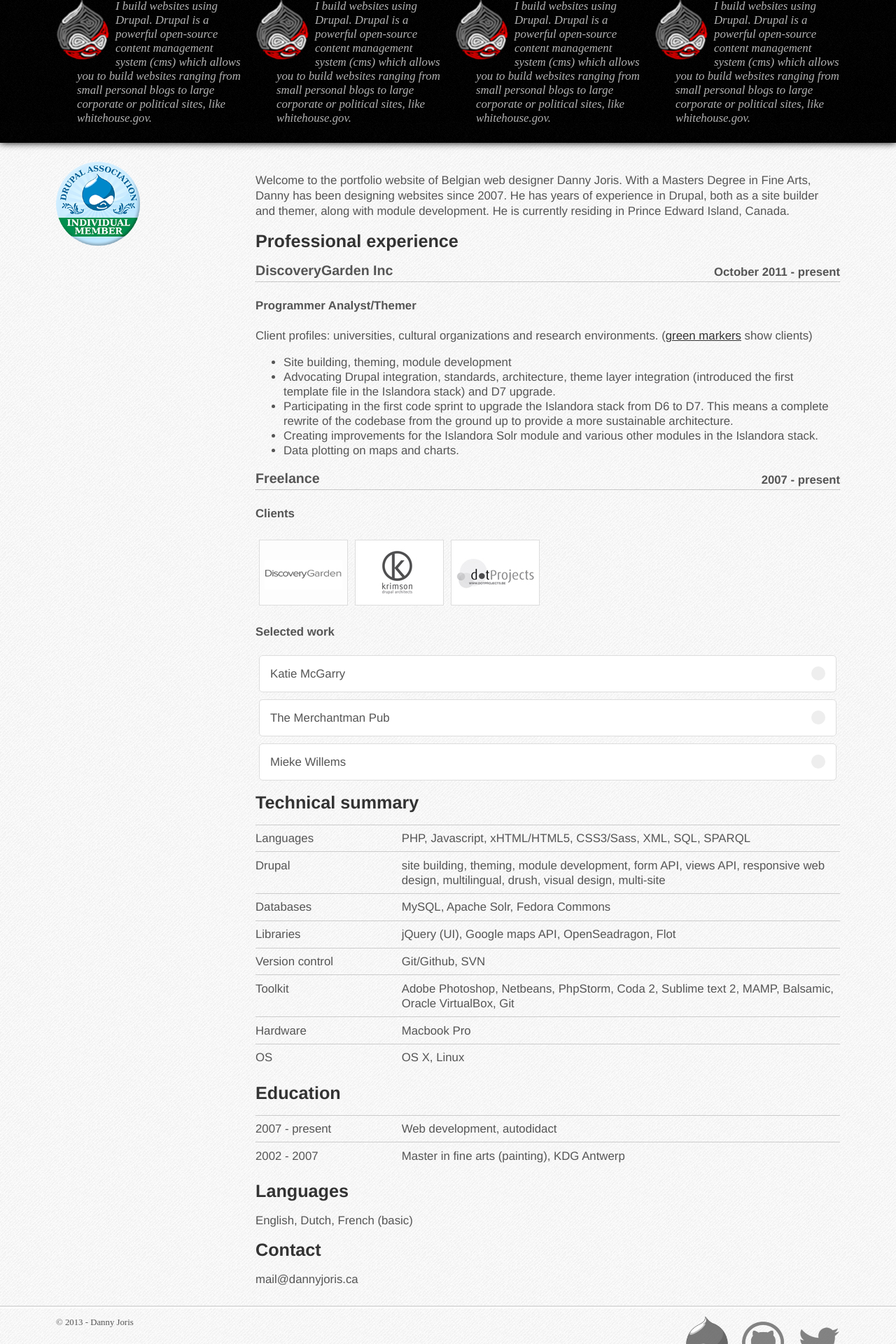
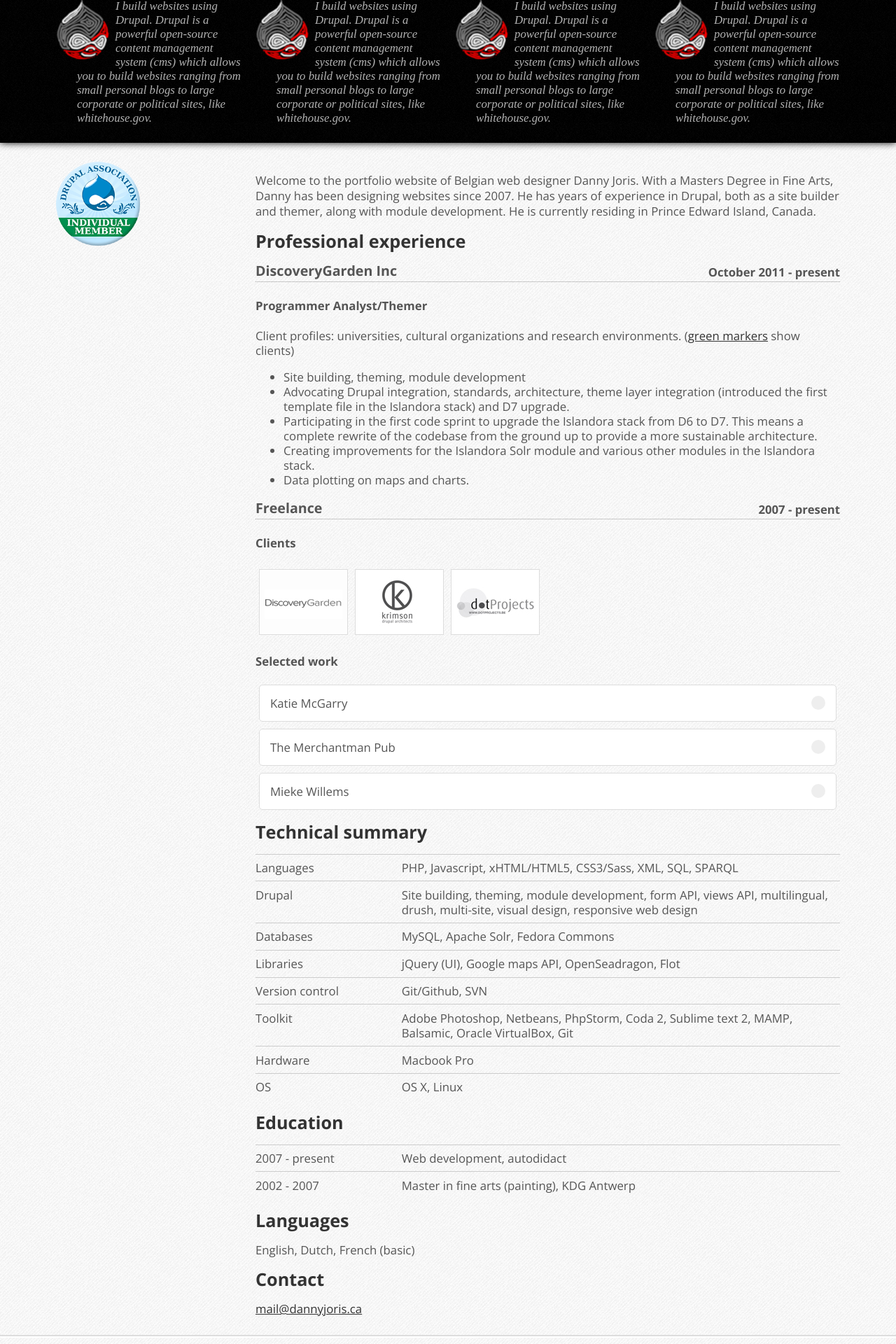
Before and after one commit to DannyJoris/dannyjoris-portfolio, a Jekyll site: the page built from index.html, in a window 1280 px wide. Shown: the part 689-2609 px from the top of the page at 70% size. Built offline with Jekyll 4.4.1, drawn with Linux system fonts in a browser that asks for light colours.

Commit message:
added open sans

```diff
--- a/_layouts/html.html
+++ b/_layouts/html.html
@@ -30,6 +30,9 @@
     <meta name="twitter:card" content="summary">
     <meta name="twitter:creator" content="@dannyjoris">
 
+    <!-- Web fonts -->
+    <link href='http://fonts.googleapis.com/css?family=Open+Sans:400,700' rel='stylesheet' type='text/css'>
+
     <!-- Css -->
     <link rel="stylesheet" href="/css/normalize.css" type="text/css" media="all" />
     <link rel="stylesheet" href="/css/styles.css" type="text/css" media="all" />
--- a/css/styles.css
+++ b/css/styles.css
@@ -739,13 +739,13 @@ ul#freelance-selected-work li.miekewillems:hover .marker {
   margin-bottom: 1em;
   font-size: 105%;
   line-height: 125%;
-  font-family: Helvetica, Arial, Calibri, sans-serif;
+  font-family: "Open Sans", Helvetica, Arial, Calibri, sans-serif;
   color: #555555;
 }
 @media -sass-debug-info{filename{font-family:file\:\/\/\/Applications\/MAMP\/htdocs\/github-pages\/dannyjoris-jekyll\/sass\/styles\.scss}line{font-family:\00003417}}
 #main h1,
 #main h2 {
-  font-family: Helvetica, Arial, Calibri, sans-serif;
+  font-family: "Open Sans", Helvetica, Arial, Calibri, sans-serif;
 }
 @media -sass-debug-info{filename{font-family:file\:\/\/\/Applications\/MAMP\/htdocs\/github-pages\/dannyjoris-jekyll\/sass\/styles\.scss}line{font-family:\00003421}}
 #main #content p {
--- a/index.html
+++ b/index.html
@@ -34,7 +34,7 @@ Client profiles: universities, cultural organizations and research environments.
   <dt>Languages</dt>
   <dd>PHP, Javascript, xHTML/HTML5, CSS3/Sass, XML, SQL, SPARQL</dd>
   <dt>Drupal</dt>
-  <dd>site building, theming, module development, form API, views API, responsive web design, multilingual, drush, visual design, multi-site</dd>
+  <dd>Site building, theming, module development, form API, views API, multilingual, drush, multi-site, visual design, responsive web design</dd>
   <dt>Databases</dt>
   <dd>MySQL, Apache Solr, Fedora Commons</dd>
   <dt>Libraries</dt>
@@ -59,4 +59,4 @@ Client profiles: universities, cultural organizations and research environments.
 <h2>Languages</h2>
 English, Dutch, French (basic)
 <h2>Contact</h2>
-mail@dannyjoris.ca
+<a href="mailto:mail@dannyjoris.ca">mail@dannyjoris.ca</a>
--- a/sass/styles.scss
+++ b/sass/styles.scss
@@ -7,7 +7,7 @@ $text-main: #555;
 $text-light: #fff;
 $red: #dd0000;
 $background-color: #fafafa;
-$sans-serif: Helvetica, Arial, Calibri, sans-serif;
+$sans-serif: 'Open Sans', Helvetica, Arial, Calibri, sans-serif;
 $serif: "Times New Roman", garamond, georgia, serif;
 
 // 115% capital letter
```
